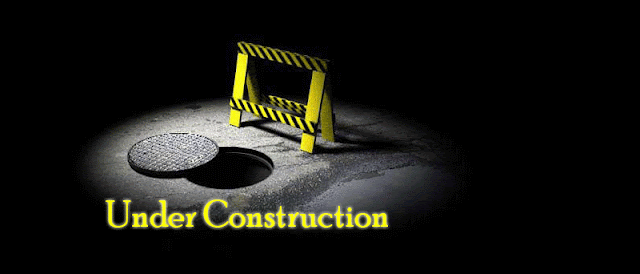
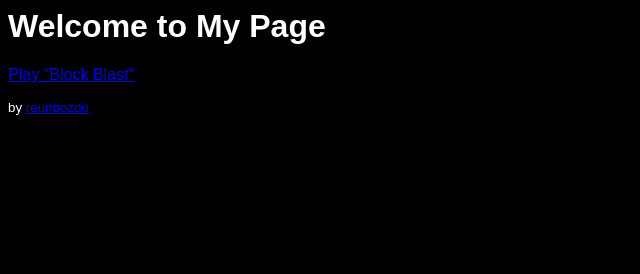
Before and after one commit to jojovavasasa/gaming, a plain HTML site: page index.html in a window 1280 px wide. Shown: the whole page, without its empty margins (0-640 px from the left). Drawn offline with Linux system fonts and the light colour scheme.

Commit message:
Add block blast

```diff
--- a/index.html
+++ b/index.html
@@ -6,16 +6,12 @@
     }
 </style>
 
-<!-- <html>
+<html>
 <body>
 
 <h1>Welcome to My Page</h1>
-<h2>Index coming soon :D</h2>
+<p><a href="BlockBlast/index.html" target="_blank">Play "Block Blast"</a></p>
+<sub>by <a href="https://github.com/reunbozdo/BlockBlast" target="_blank">reunbozdo</a></sub>
+
 </body>
-</html> -->
-
-<html>
-    <body>
-        <img src=underconstruction.gif alt="under construction!">
-    </body>
 </html>
```
Also changed, not shown: 2 other files.
